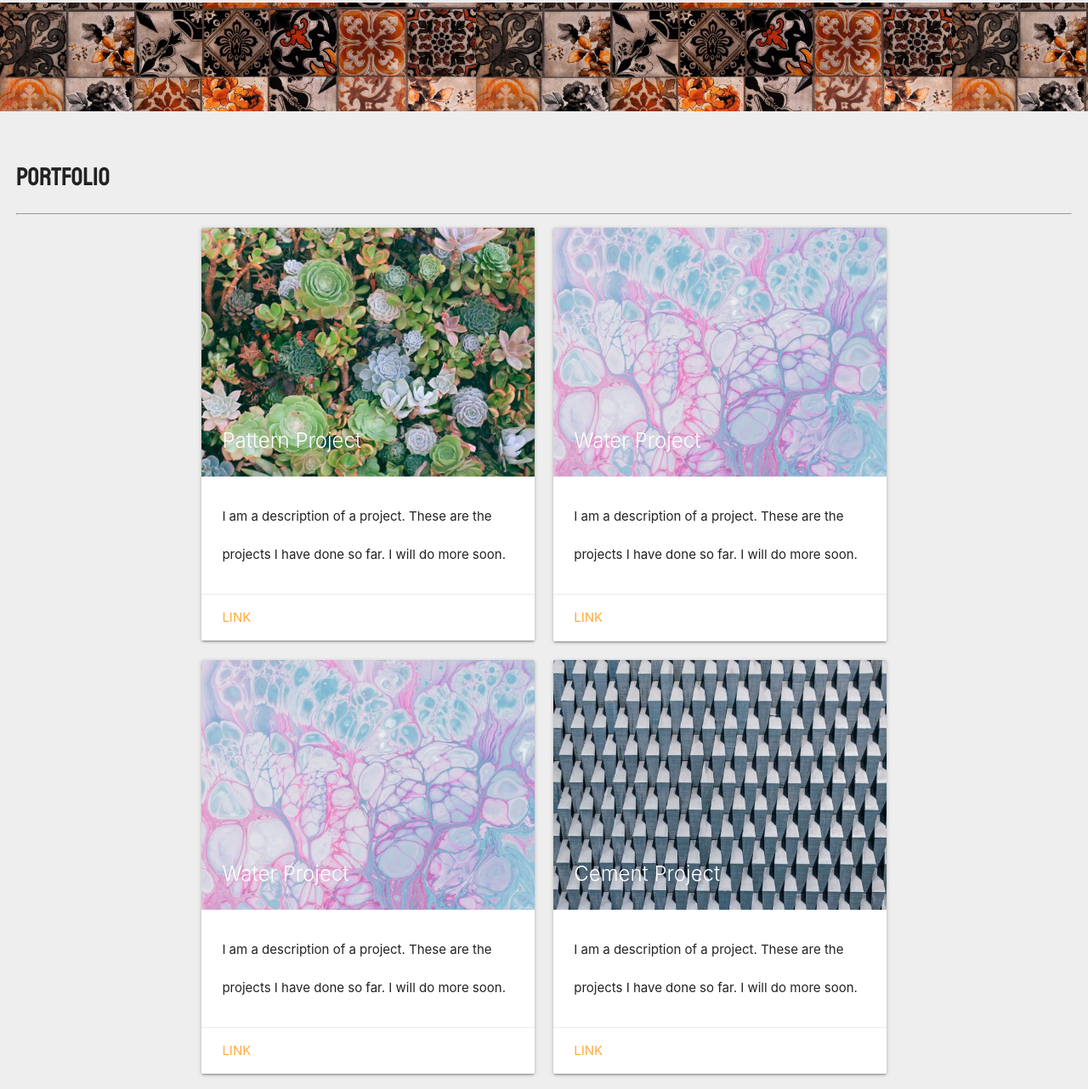
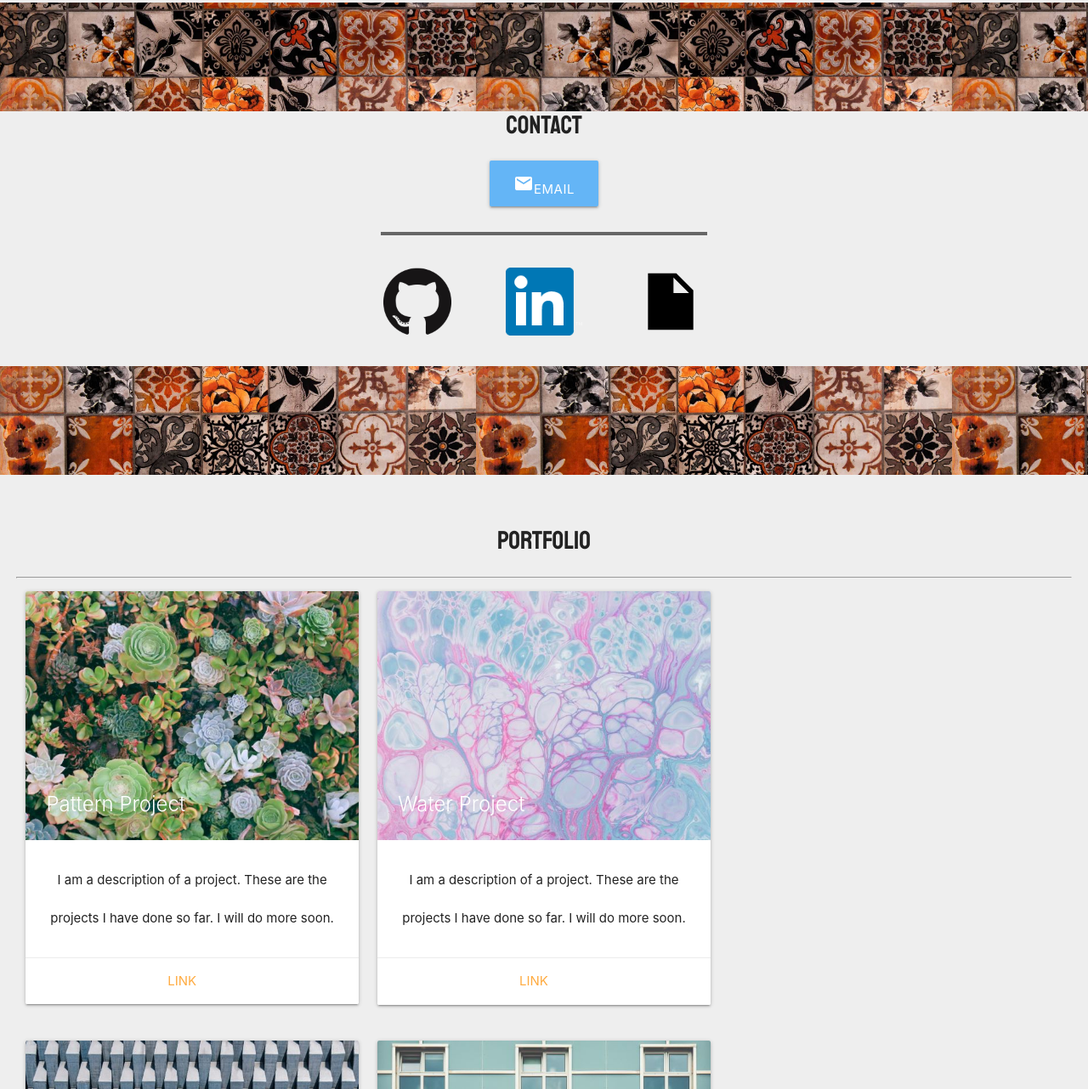
Before and after one commit to tamaralynn/portfolio, a plain HTML site: page index.html in a window 1280 px wide. Shown: the part 859-2141 px from the top of the page at 85% size. Drawn offline with nearby package versions, Linux system fonts and the light colour scheme.

Commit message:
contact info

```diff
--- a/css/style.css
+++ b/css/style.css
@@ -95,3 +95,20 @@ font-family: 'Rubik Mono One', sans-serif;
              padding: 10px 0 10px 10px;
              box-shadow: 2px 2px 2px 0 rgba(0, 0, 0, 0.14), 0 3px 1px -2px rgba(0, 0, 0, 0.12), 0 1px 5px 0 rgba(0, 0, 0, 0.2);
          }
+
+         .logoimg {
+            max-height: 80px;
+            margin: 2rem;
+        }
+        svg.logoimg {
+            max-height: 80px;
+            max-width: 80px;
+            margin: 2rem;
+        }
+        .line {
+            height: 0.25rem;
+            width: 30%;
+            background-color: rgb(102, 102, 102);
+            margin-top: 2rem;
+            border: none;
+        }
--- a/index.html
+++ b/index.html
@@ -64,7 +64,26 @@
         </div>
     </div>
 
-    <div class="portfolio-container">
+
+    <div class="contact-container row center-align">
+
+    <h1 class="contact">Contact</h1>
+
+    <a href="mailto:tamaralynnrenee@.com">
+        <button class="btn btn-large blue lighten-2">
+            <i class="material-icons icon-left">email</i>Email</button></a>
+            <hr class="line">
+            <a href="https://github.com/tamaralynn" target="_blank" rel="">
+                <img class="logoimg" src="images/github-logo.png" alt="github logo"></a>
+            <a href="https://www.linkedin.com/in/tamaralynn-shute-87939a1a0/" target="_blank" rel="">
+                <img class="logoimg" src="images/linkedin-logo.png" alt="linkedin logo"></a>
+
+                <a href="./TamiDevResume2020.pdf" target="_blank" rel="noopener noreferrer">
+                    <svg class="logoimg" xmlns="http://www.w3.org/2000/svg" viewBox="0 0 24 24">
+                    <path d="M4.01 2L4 22h16V8l-6-6H4.01zM13 9V3.5L18.5 9H13z"></path></svg></a>
+    </div>
+
+    <div class="portfolio-container center-align">
         <div class="container" col l8 m10 s12>
 
             <h1 class="portfolio">Portfolio</h1>
@@ -72,7 +91,7 @@
             <hr>
 
             <div class="row">
-                <div class="col offset-s1 offset-m2 offset-l2 s10 m8 l4">
+                <div class="col s12 m6 l4">
                     <div class="card">
                         <div class="card-image">
                             <img src="./images/succulents.jpg" alt="Succulents" />
@@ -86,7 +105,7 @@
                         </div>
                     </div>
                 </div>
-                <div class="col offset-s1 offset-m2 s10 m8 l4">
+                <div class="col s12 m6 l4">
                     <div class="card">
                         <div class="card-image">
                             <img src="./images/water-marble.jpg" alt="Pink Water Marbling" />
@@ -100,21 +119,9 @@
                         </div>
                     </div>
                 </div>
-                <div class="col offset-s1 offset-m2 offset-l2 s10 m8 l4">
-                    <div class="card">
-                        <div class="card-image">
-                            <img src="./images/water-marble.jpg" alt="Pink Water Marbling" />
-                            <span class="card-title">Water Project</span>
-                        </div>
-                        <div class="card-content">
-                            <p>I am a description of a project. These are the projects I have done so far. I will do more soon.</p>
-                        </div>
-                        <div class="card-action">
-                            <a href="#">Link</a>
-                        </div>
-                    </div>
-                </div>
-                <div class="col offset-s1 offset-m2 s10 m8 l4">
+            </div>
+            <div class="row">
+                <div class="col s12 m6 l4">
                     <div class="card">
                         <div class="card-image">
                             <img src="./images/cement.jpg" alt="Cement Pattern">
@@ -128,7 +135,7 @@
                         </div>
                     </div>
                 </div>
-                <div class="col offset-s1 offset-m2 offset-l2 s10 m8 l4">
+                <div class="col s12 m6 l4">
                     <div class="card">
                         <div class="card-image">
                             <img src="./images/windows.jpg" alt="Building Windows">
@@ -141,8 +148,9 @@
                         </div>
                     </div>
                 </div>
-
-                <div class="col offset-s1 offset-m2  s10 m8 l4">
+            </div>
+            <div class="row">
+                <div class="col s12 m6 l4">
                     <div class="card">
                         <div class="card-image">
                             <img src="./images/shingles.jpg" alt="Terra Cotta Tiles">
```
Also changed, not shown: contact.html (+13 -35 lines), images/github-logo.png (renamed from GitHub-Mark-120px-plus.png), images/linkedin-logo.png (added).
